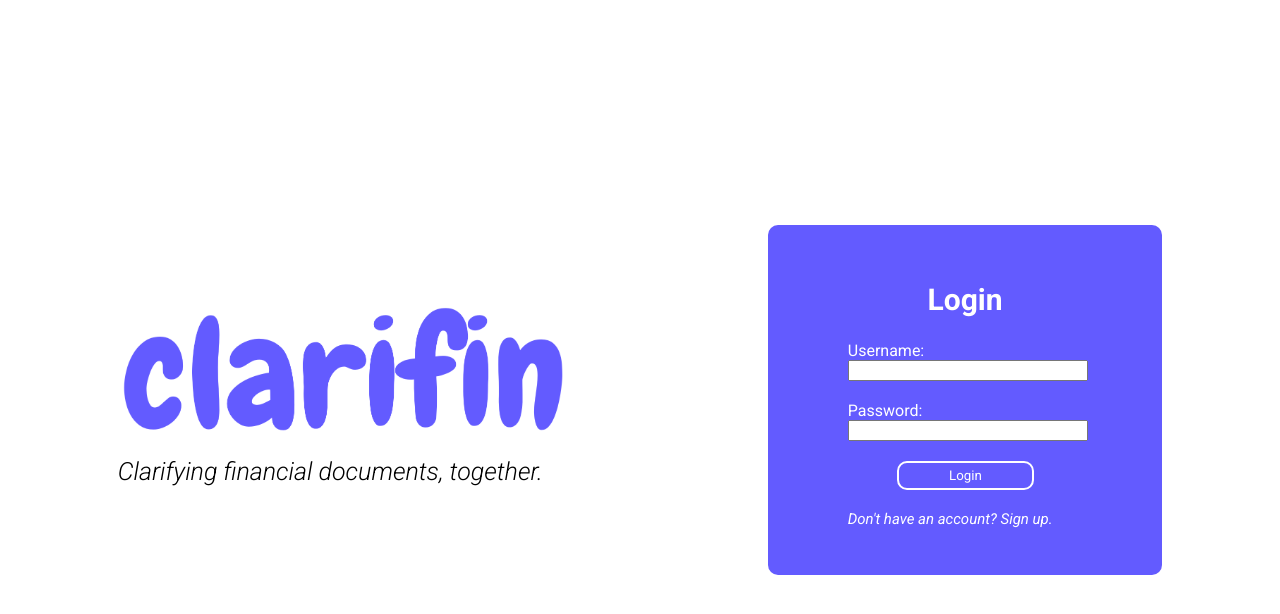
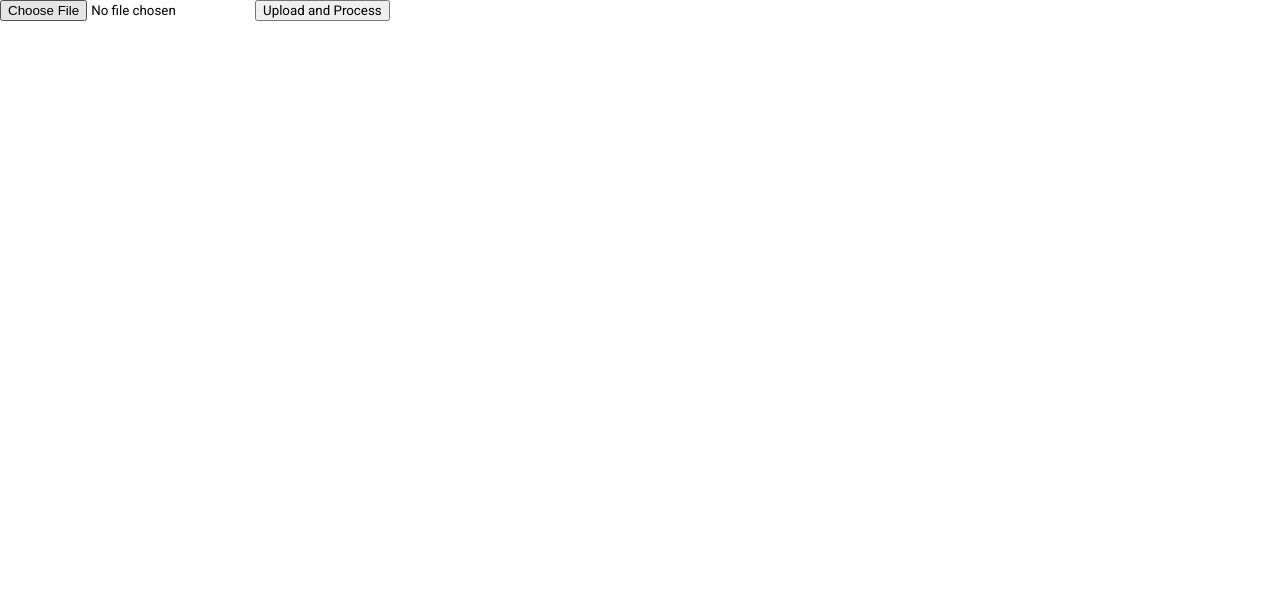
Before and after one commit to aarnavgautam/clarifin-ai, a React (Create React App) app in the folder my-app/: page /file-uploader in a window 1280 px wide. Before the commit this address led to /. Shown: the top 614 px of the page. Built offline with nearby package versions, Linux system fonts and the light colour scheme.

Commit message:
added file uploader

```diff
--- a/my-app/src/App.tsx
+++ b/my-app/src/App.tsx
@@ -8,6 +8,7 @@ import Welcome from './pages/welcome/Welcome';
 import UserInformation from './pages/user_information/User';
 import Profile from './pages/profile/Profile';
 import Document from './pages/document_reader/Document';
+import FileUploader from './components/fileUploader';
 
 
 const App: React.FC = () => {
@@ -21,6 +22,7 @@ const App: React.FC = () => {
           <Route path="/profile" element={<Profile />} />
           <Route path="/document" element={<Document />} />
           <Route path="*" element={<Navigate to="/" />} />
+          <Route path="/file-uploader" element={<FileUploader />} />
         </Routes>
       </Router>
     </>
```
Also changed, not shown: 1 other file (tests, documents, lock files or other folders).
